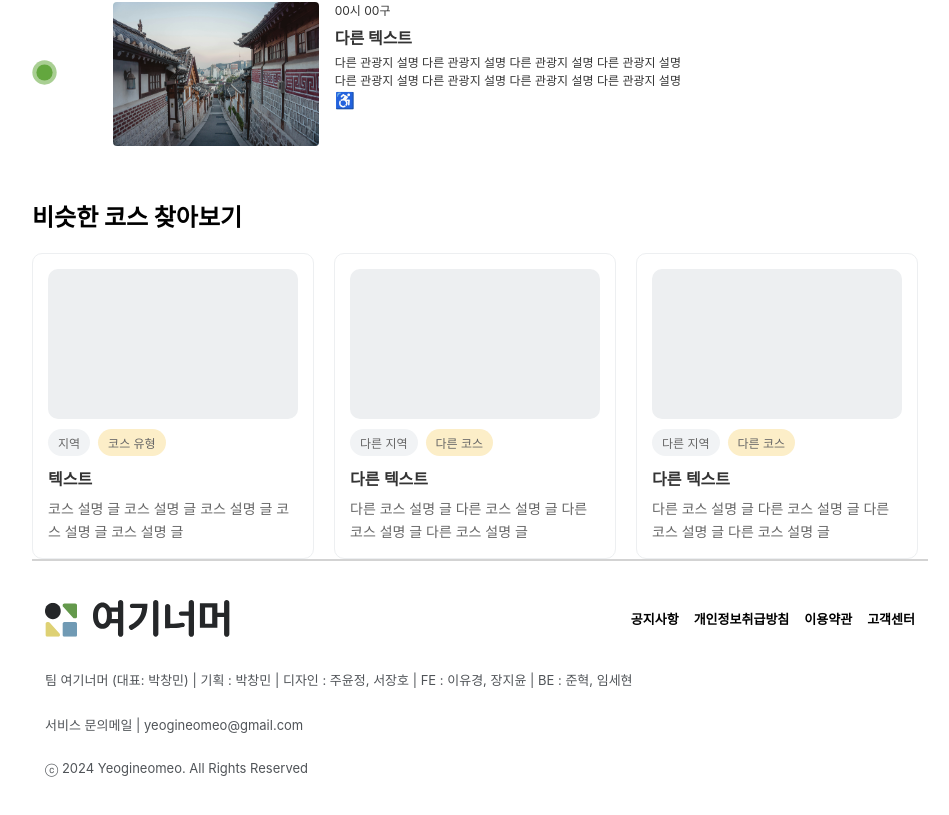
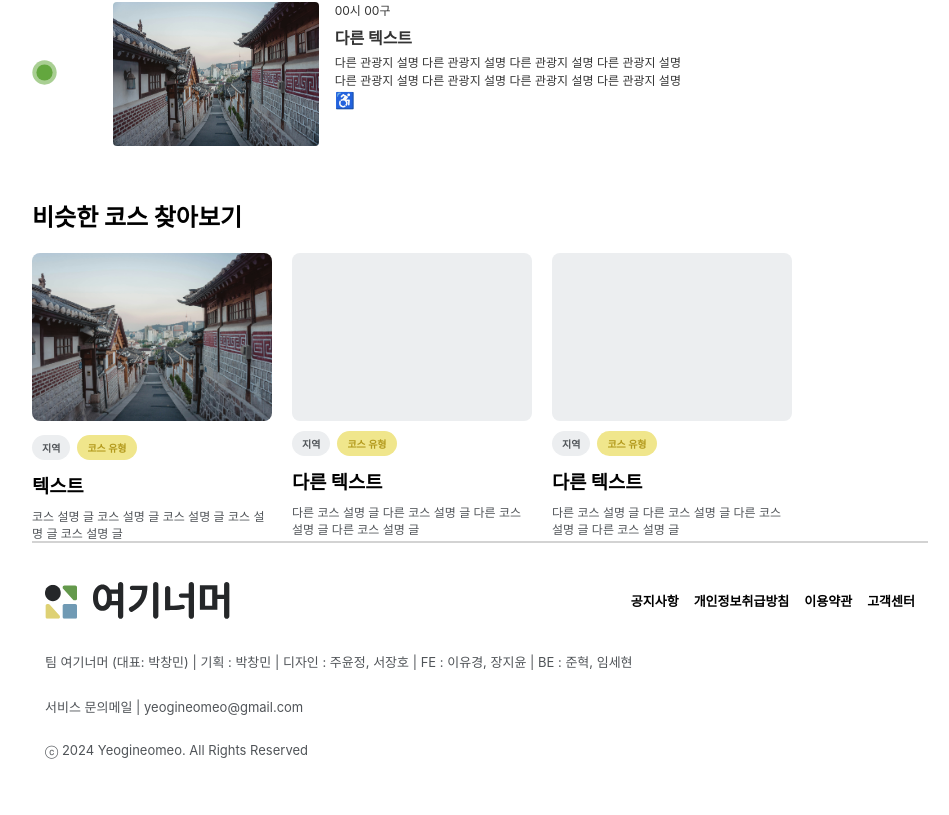
Before and after one commit to bumjuni/OverHereFrontend, a React (Create React App) app: page /course-details in a window 1280 px wide. Shown: the part 1707-2522 px from the top of the page, without its empty margins (160-1109 px from the left). Built offline with nearby package versions, Linux system fonts and the light colour scheme.

Commit message:
design: 코스 상세페이지 비슷한 코스 컴포넌트 디자인 피그마와 일치화

```diff
--- a/src/components/CourseDetailInfo.jsx
+++ b/src/components/CourseDetail/CourseDetailInfo.jsx
@@ -1,6 +1,6 @@
 import React from "react";
 import styled from "styled-components";
-import {ReactComponent as Marker} from '../assets/svg/Marker.svg';
+import {ReactComponent as Marker} from '../../assets/svg/Marker.svg';
 
 const CourseDetailInfo = ({ place, title, img, description, icon }) => {
   return (
--- /dev/null
+++ b/src/components/CourseDetail/SimilarCourseCard.jsx
@@ -0,0 +1,57 @@
+import React from "react";
+import styled from "styled-components";
+import Badge from '../common/Badge';
+
+const SimilarCourseCard = ({ image, region, type, title, description }) => {
+  return (
+    <Container>
+      {/* Image Placeholder */}
+      {image ? (
+        <Image
+          src={image}
+          alt="Course"
+        />
+        ) : <DummyImage />
+      }
+
+      {/* Tags */}
+      <div>
+        <Badge text="지역" color="gray" />
+        <Badge text="코스 유형" color="yellow" />
+      </div>
+
+      {/* Title */}
+      <Title>{title}</Title>
+
+      {/* Description */}
+      <Description>
+        {description}
+      </Description>
+    </Container>
+  );
+};
+
+export default SimilarCourseCard;
+
+const Container = styled.div`
+  width: 15em;
+  `
+const Title = styled.h3`
+  margin: .3em 0 .5em 0;
+`
+const Image = styled.img`
+  width: 100%;
+  aspect-ratio: 1 / 0.7;
+  object-fit: cover;
+  border: none;
+  border-radius: 8px;
+  margin-bottom: 10px;
+  background-color: #ECEEF0;
+`
+const DummyImage = () => <Image as="div" />
+
+const Description = styled.p`
+  font-size: 12px;
+  margin: 0;
+  color: #505458;
+`
--- a/src/components/SimilarCourseCard.jsx
+++ /dev/null
@@ -1,71 +0,0 @@
-import React from "react";
-
-const SimilarCourseCard = ({ image, region, type, title, description }) => {
-  return (
-    <div
-      style={{
-        width: "250px",
-        border: "1px solid #EDEFF1",
-        borderRadius: "10px",
-        padding: "15px",
-        fontFamily: "Arial, sans-serif",
-        color: "#333",
-      }}
-    >
-      {/* Image Placeholder */}
-      <div
-        style={{
-          width: "100%",
-          height: "150px",
-          backgroundColor: "#EDEFF1",
-          borderRadius: "10px",
-          marginBottom: "10px",
-        }}
-      >
-        {image && (
-          <img
-            src={image}
-            alt="Course"
-            style={{ width: "100%", height: "100%", objectFit: "cover", borderRadius: "10px" }}
-          />
-        )}
-      </div>
-
-      {/* Tags */}
-      <div style={{ display: "flex", gap: "8px", marginBottom: "10px" }}>
-        <span
-          style={{
-            padding: "5px 10px",
-            backgroundColor: "#F1F3F5",
-            borderRadius: "20px",
-            fontSize: "12px",
-            color: "#666",
-          }}
-        >
-          {region}
-        </span>
-        <span
-          style={{
-            padding: "5px 10px",
-            backgroundColor: "#FCEEC8",
-            borderRadius: "20px",
-            fontSize: "12px",
-            color: "#666",
-          }}
-        >
-          {type}
-        </span>
-      </div>
-
-      {/* Title */}
-      <h3 style={{ fontSize: "16px", margin: "0 0 8px 0", fontWeight: "bold" }}>{title}</h3>
-
-      {/* Description */}
-      <p style={{ fontSize: "14px", margin: "0", lineHeight: "1.6", color: "#666" }}>
-        {description}
-      </p>
-    </div>
-  );
-};
-
-export default SimilarCourseCard;
--- a/src/pages/CourseDetailPage.jsx
+++ b/src/pages/CourseDetailPage.jsx
@@ -1,8 +1,8 @@
 import React from "react";
 import axios from "axios";
 import styled from "styled-components";
-import CourseDetailInfo from "../components/CourseDetailInfo";
-import SimilarCourseCard from "../components/SimilarCourseCard";
+import CourseDetailInfo from "../components/CourseDetail/CourseDetailInfo";
+import SimilarCourseCard from "../components/CourseDetail/SimilarCourseCard";
 import {ReactComponent as Dist} from '../assets/svg/TravelRoutes/Route_Pictogram.svg';
 import {ReactComponent as Map} from '../assets/svg/TravelRoutes/MapPos_Pictogram.svg';
 import {ReactComponent as Difficulty} from '../assets/svg/TravelRoutes/DifficultyLevel_Pictogram.svg';
@@ -81,7 +81,7 @@ const CourseDetailPage = () => {
 
       <div style={{ display: "flex", gap: "20px", flexWrap: "wrap" }}>
         <SimilarCourseCard
-          image={null}
+          image={dummy}
           region="지역"
           type="코스 유형"
           title="텍스트"
```
